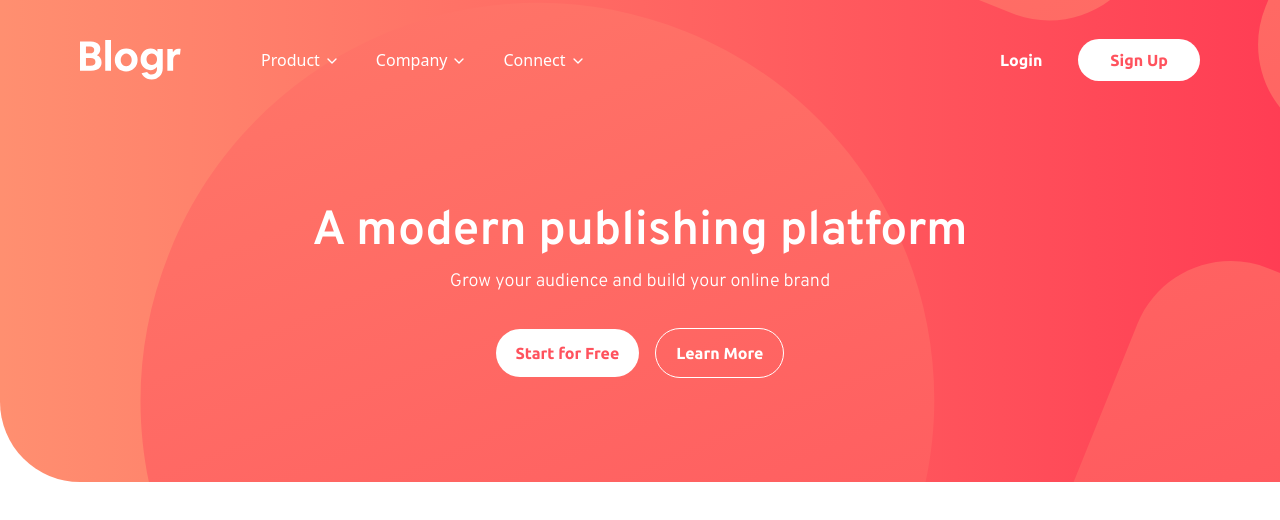
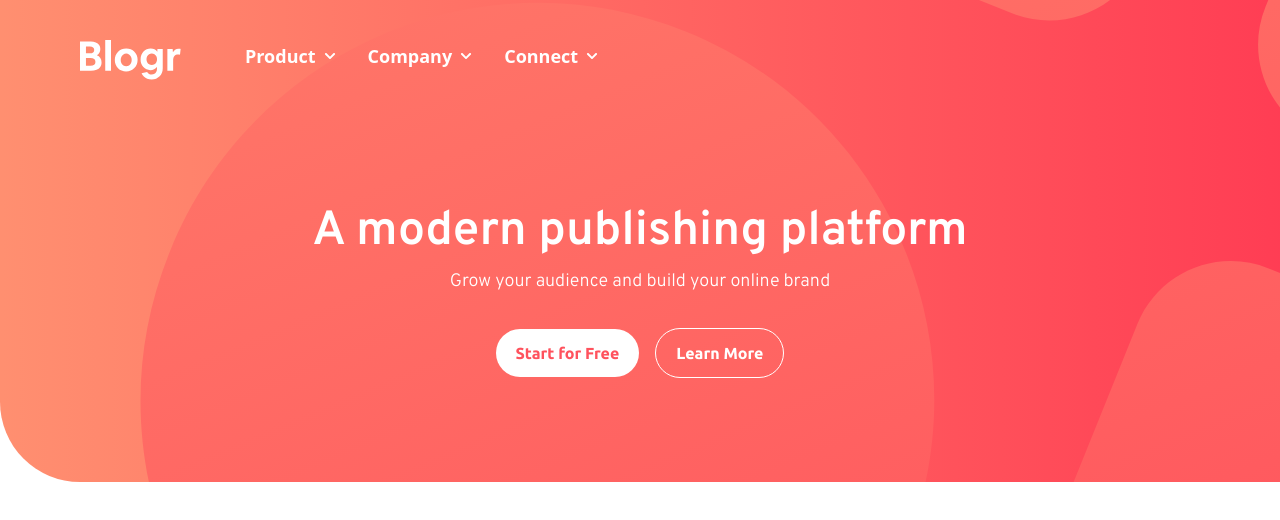
Before and after one commit to KrokoNinja/blogr-landing-page, a Next.js app: page / in a window 1280 px wide. Shown: the top 520 px of the page. Built offline with nearby package versions, Linux system fonts and the light colour scheme.

Commit message:
add dropdowns in nav

```diff
--- a/components/Nav.tsx
+++ b/components/Nav.tsx
@@ -1,47 +1,42 @@
 'use client';
-import { NavigationMenu, NavigationMenuContent, NavigationMenuItem, NavigationMenuLink, NavigationMenuList, NavigationMenuTrigger } from "./ui/navigation-menu";
+import { useState } from "react";
+import { FaChevronDown, FaChevronUp } from "react-icons/fa";
 
 export default function Nav() {
+
+    const content = [
+        {
+            title: "Product",
+            links: ["Overview", "Pricing", "Marketplace", "Features", "Integrations"]
+        },
+        {
+            title: "Company",
+            links: ["About", "Team", "Blog", "Careers"]
+        },
+        {
+            title: "Connect",
+            links: ["Contact", "Newsletter", "LinkedIn"]
+        }
+    ];
+
     return (
-        //TODO: Change Content positioning to be aligned under the trigger
-        <NavigationMenu>
-            <NavigationMenuList>
-                <NavigationMenuItem>
-                <NavigationMenuTrigger>Product</NavigationMenuTrigger>
-                    <NavigationMenuContent>
-                        <NavigationMenuLink href="#" className="hover:font-bold">Overview</NavigationMenuLink>
-                        <NavigationMenuLink href="#" className="hover:font-bold">Pricing</NavigationMenuLink>
-                        <NavigationMenuLink href="#" className="hover:font-bold">Marketplace</NavigationMenuLink>
-                        <NavigationMenuLink href="#" className="hover:font-bold">Features</NavigationMenuLink>
-                        <NavigationMenuLink href="#" className="hover:font-bold">Integrations</NavigationMenuLink>
-                    </NavigationMenuContent>
-                </NavigationMenuItem>
-                <NavigationMenuItem>
-                <NavigationMenuTrigger>Company</NavigationMenuTrigger>
-                    <NavigationMenuContent>
-                        <NavigationMenuLink href="#" className="hover:font-bold">About</NavigationMenuLink>
-                        <NavigationMenuLink href="#" className="hover:font-bold">Team</NavigationMenuLink>
-                        <NavigationMenuLink href="#" className="hover:font-bold">Blog</NavigationMenuLink>
-                        <NavigationMenuLink href="#" className="hover:font-bold">Careers</NavigationMenuLink>
-                    </NavigationMenuContent>
-                </NavigationMenuItem>
-                <NavigationMenuItem>
-                <NavigationMenuTrigger>Connect</NavigationMenuTrigger>
-                    <NavigationMenuContent>
-                        <NavigationMenuLink href="#" className="hover:font-bold">Contact</NavigationMenuLink>
-                        <NavigationMenuLink href="#" className="hover:font-bold">Newsletter</NavigationMenuLink>
-                        <NavigationMenuLink href="#" className="hover:font-bold">LinkedIn</NavigationMenuLink>
-                    </NavigationMenuContent>
-                </NavigationMenuItem>
-            </NavigationMenuList>
-            <NavigationMenuList className="gap-x-3">
-                <NavigationMenuItem>
-                    <NavigationMenuLink href="#" className="btn button-secondary border-none button-primary-hover">Login</NavigationMenuLink>
-                </NavigationMenuItem>
-                <NavigationMenuItem>
-                    <NavigationMenuLink href="#" className="btn button-primary button-primary-hover px-8 py-3">Sign Up</NavigationMenuLink>
-                </NavigationMenuItem>
-            </NavigationMenuList>
-        </NavigationMenu>
+        <nav className="md:flex gap-8 relative">
+            {content.map((section, index) => {
+                return (
+                    <div key={index} className="group">
+                        <p className="text-white text-lg font-semibold flex items-center gap-2 mb-2">{section.title} <FaChevronDown className="group-hover:hidden" size={12} /> <FaChevronUp className="group-hover:block hidden" size={12}/></p>
+                        <ul className="group-hover:flex flex-col gap-2 bg-white rounded-md py-3 px-5 hidden absolute">
+                            {section.links.map((link, index) => {
+                                return (
+                                    <li key={index} className="w-20">
+                                        <a href="#" className="text-black text-sm hover:font-medium">{link}</a>
+                                    </li>
+                                )
+                            })}
+                        </ul>
+                    </div>
+                )
+            })}
+        </nav>
     )
 }
--- a/package.json
+++ b/package.json
@@ -19,6 +19,8 @@
     "radix-ui": "^1.0.1",
     "react": "^18",
     "react-dom": "^18",
+    "react-dropdown": "^1.11.0",
+    "react-icons": "^5.1.0",
     "tailwind-merge": "^2.2.1",
     "tailwindcss-animate": "^1.0.7"
   },
```
Also changed, not shown: 1 other file (tests, documents, lock files or other folders).
